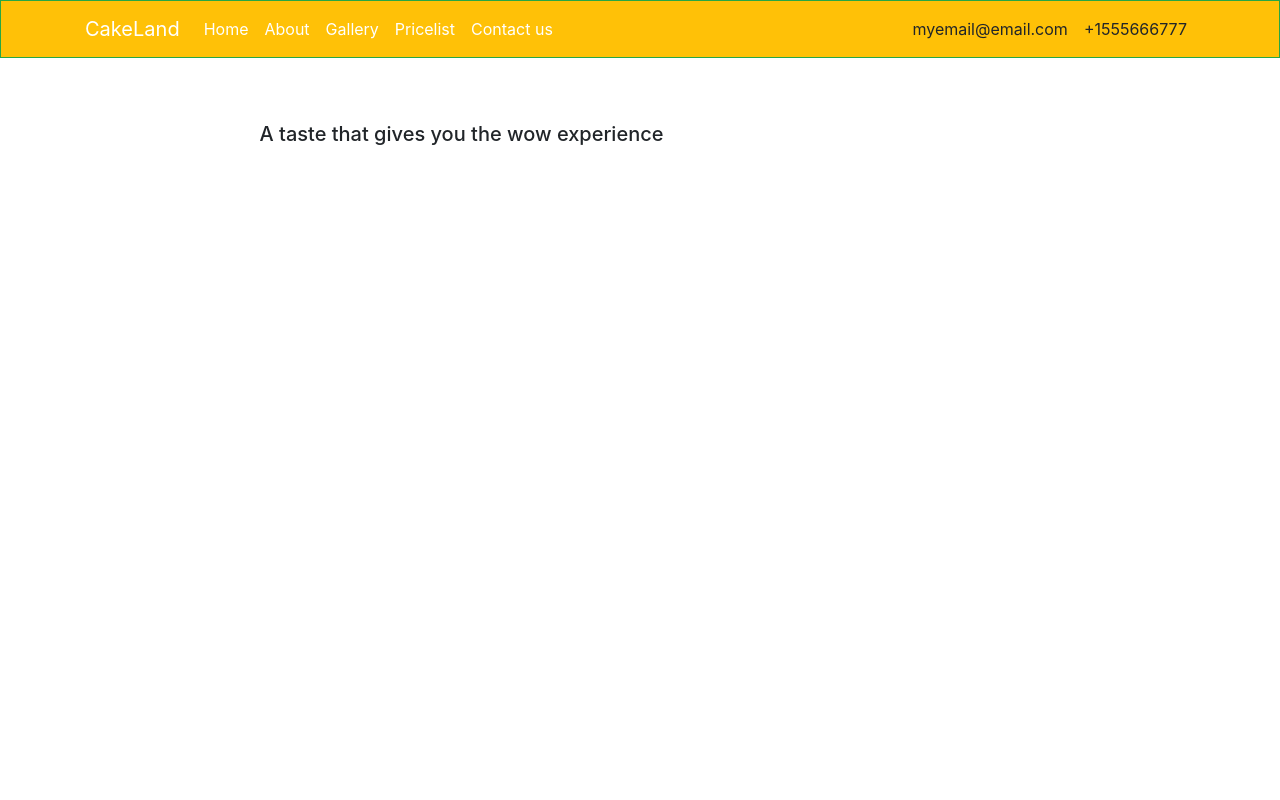
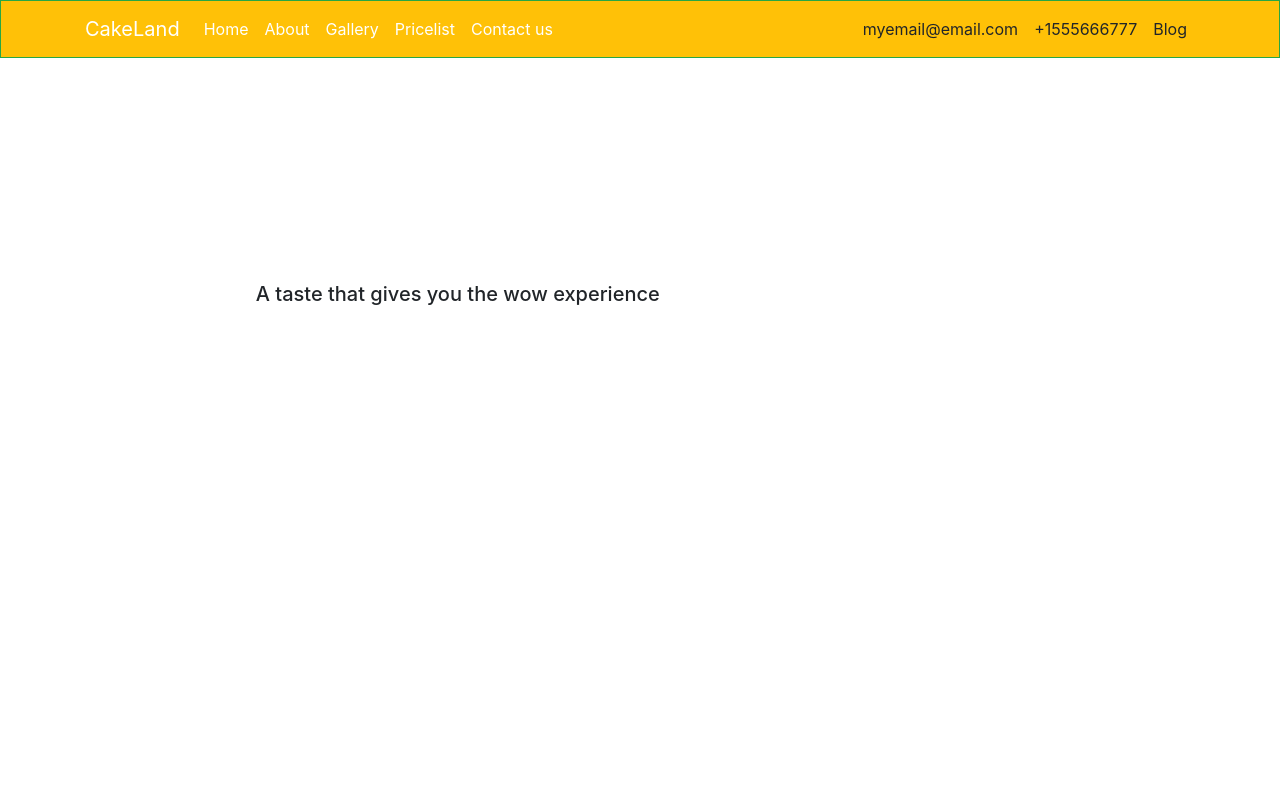
Before and after one commit to olugbengaakindele/Cakeland, a Flask app: page /index in a window 1280 px wide. Run offline with Flask 2, Linux system fonts and the light colour scheme; some libraries are stand-ins or nearby versions.

Commit message:
Continuation

```diff
--- a/app/auth/templates/base.html
+++ b/app/auth/templates/base.html
@@ -4,7 +4,7 @@
        <!-- Required meta tags -->
     <meta charset="utf-8">
     <meta name="viewport" content="width=device-width, initial-scale=1, shrink-to-fit=no">
-    <link rel="stylesheet" type="text/css"  href="{{ url_for('static',filename='files/cake_home_01.jpg') }}">
+    <link rel="stylesheet" type="text/css"  href="{{ url_for('static',filename='style/style.css') }}">
     <!-- Bootstrap CSS -->
     <link rel="stylesheet" href="https://stackpath.bootstrapcdn.com/bootstrap/4.4.1/css/bootstrap.min.css"
           integrity="sha384-Vkoo8x4CGsO3+Hhxv8T/Q5PaXtkKtu6ug5TOeNV6gBiFeWPGFN9MuhOf23Q9Ifjh" crossorigin="anonymous">
@@ -19,7 +19,7 @@
     {% endif %}
 
 </head>
-<body id= 'home'>
+<body {% block body_id %} {% endblock body_id %}>
     <nav class="navbar navbar-expand-md navbar-dark bg-warning opacity-4 border border-success">
         <div class="container">
             <a href="#brand_section" class="navbar-brand">CakeLand</a>
@@ -53,7 +53,7 @@
 
                     <li class="nav-item p-2">myemail@email.com</li>
                     <li class="nav-item p-2">+1555666777</li>
-
+                    <li class="nav-item p-2 text-b">Blog</li>
                 </div>
 
             </div>
--- a/app/auth/templates/index.html
+++ b/app/auth/templates/index.html
@@ -1 +1,8 @@
 {% extends 'base.html' %}
+
+{% block body_id %}
+
+
+    id="Home"
+
+{% endblock body_id %}
--- /dev/null
+++ b/app/static/style/style.css
@@ -0,0 +1,28 @@
+body, html{
+    height:100%;
+    padding:0;
+    margin:0;
+    /*font-family: 'lobster', sans-serif;*/
+    font-family: fantasy;
+
+}
+
+#home {
+
+    background: url("{{ url_for('static',filename = 'files/cake_home_01.jpg' ) }}")  no-repeat center center/cover;
+
+    top:0;
+    left:0;
+    width: 100%;
+    height: 100vh;
+    z-index :-1;
+
+}
+
+.home-row{
+    top:0;
+    left:0;
+    width: 100%;
+    height: 80vh;
+
+}
```
